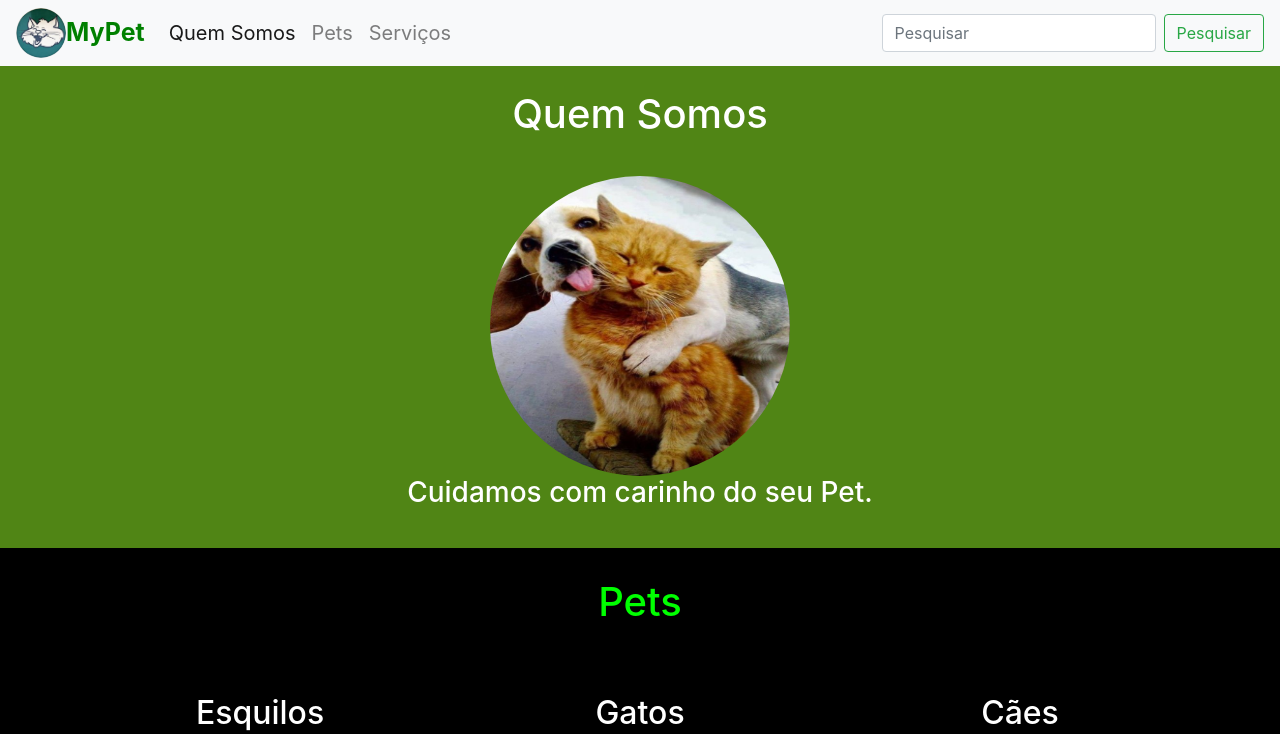
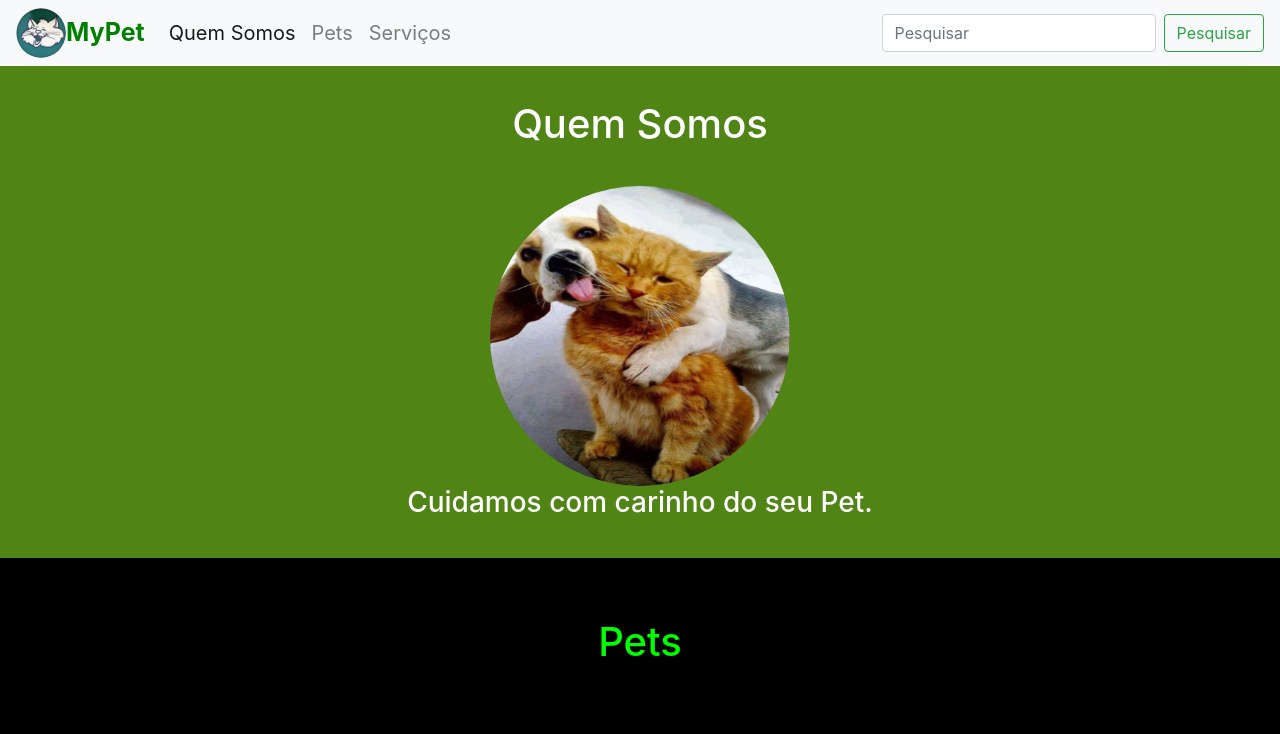
Before and after one commit to clovisdanielcosta/myapetshop, a PHP site: page / in a window 1280 px wide. Shown: the top 734 px of the page. Run offline with PHP 8.4, Linux system fonts and the light colour scheme.

Commit message:
Ajustes no padding

```diff
--- a/css/style.css
+++ b/css/style.css
@@ -26,9 +26,14 @@ ul {
 }
 
 .quem-somos {
-    margin-top: 30px;
+    margin-top: 40px;
     background-color: rgb(80, 133, 21);
     color: white;
+}
+
+.section-mg {
+    margin-top: 30px;
+    padding-bottom: 30px;
 }
 
 .margin {
@@ -38,7 +43,6 @@ ul {
 .pets {
     background-color: black;
     color: lime;
-    padding-bottom: 60px;
 }
 
 .bg-footer {
--- a/index.html
+++ b/index.html
@@ -43,15 +43,15 @@
 
     <section id="quemsomos">
         <div class="container-fluid quem-somos text-center margin">
-            <h1 class="margin">Quem Somos</h1>
+            <h1 class="section-mg">Quem Somos</h1>
             <img src="img/caoegato.jpg" class="rounded-circle" width="300" height="300">
             <h3>Cuidamos com carinho do seu Pet.</h3>
         </div>
     </section>
 
     <selection id="pets">
-        <div class="container-fluid pets text-center">
-            <h1 class="margin">Pets</h1>
+        <div class="container-fluid pets text-center margin">
+            <h1 class="section-mg">Pets</h1>
             <div class="container">
                 <div class="row">
                     <div class="col-lg-4">
@@ -74,7 +74,7 @@
 
     <section id="servicos">
         <div class="container-fluid text-center margin servicos">
-            <h1 class="margin">Serviços</h1>
+            <h1 class="section-mg">Serviços</h1>
             <div class="container">
                 <div class="row">
                     <div class="col-lg-4">
```
